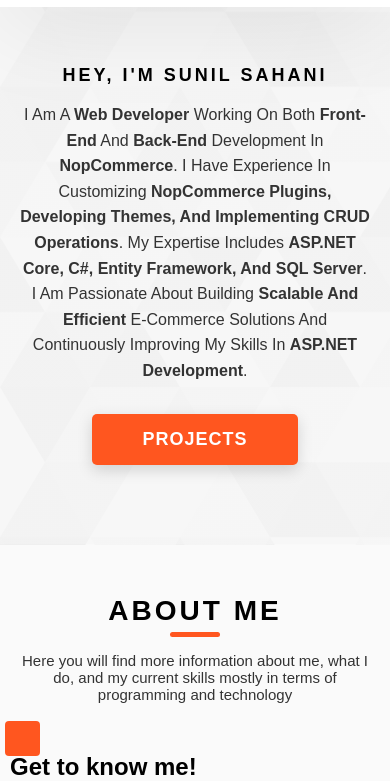
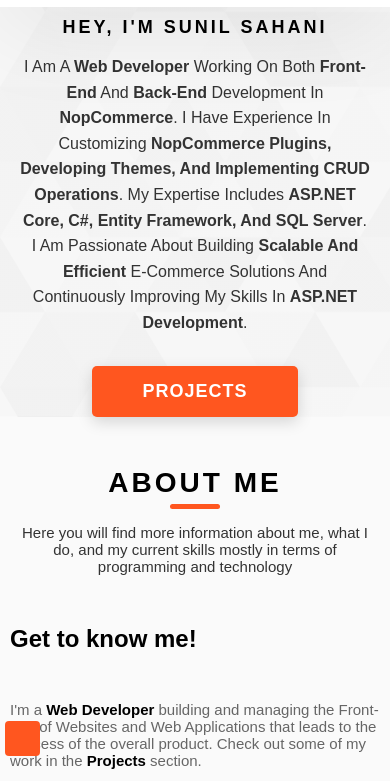
Before and after one commit to Sahani26/Study-Material, a plain HTML site: page portfolio.html in a window 390 px wide. Shown: the part 63-844 px from the top of the page. Drawn offline with nearby package versions, Linux system fonts and the light colour scheme; a web font is replaced by a local one.

Commit message:
Update style.css

```diff
--- a/cssport/style.css
+++ b/cssport/style.css
@@ -632,7 +632,7 @@
         min-height: unset;
     }
     .home-hero__content {
-        padding: 8rem 0 5rem 0;
+        padding: 5rem 0 0rem 0;
         margin: auto;
         position: static;
         transform: translate(0, 0);
```
